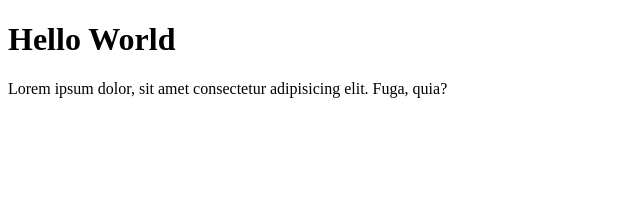
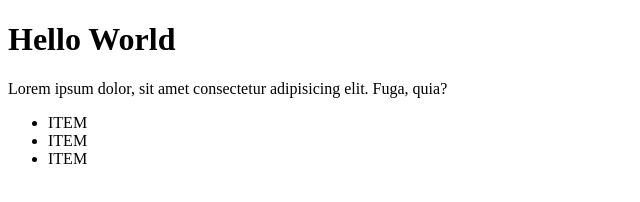
Before and after one commit to zloyAX/git-course, a plain HTML site: page index.html in a window 1280 px wide. Shown: the whole page, without its empty margins (0-640 px from the left). Drawn offline with Linux system fonts and the light colour scheme.

Commit message:
add function foo, update HTML

```diff
--- a/index.html
+++ b/index.html
@@ -10,6 +10,11 @@
 <body>
     <h1>Hello World</h1>
     <p>Lorem ipsum dolor, sit amet consectetur adipisicing elit. Fuga, quia?</p>
+    <ul>
+        <li>ITEM</li>
+        <li>ITEM</li>
+        <li>ITEM</li>
+    </ul>
     <script src="main.js"></script>
 </body>
 
--- a/main.js
+++ b/main.js
@@ -1 +1,6 @@
 console.log('Hello World');
+function foo(text) {
+    return text
+}
+
+console.log(foo('Hello World'));
```
